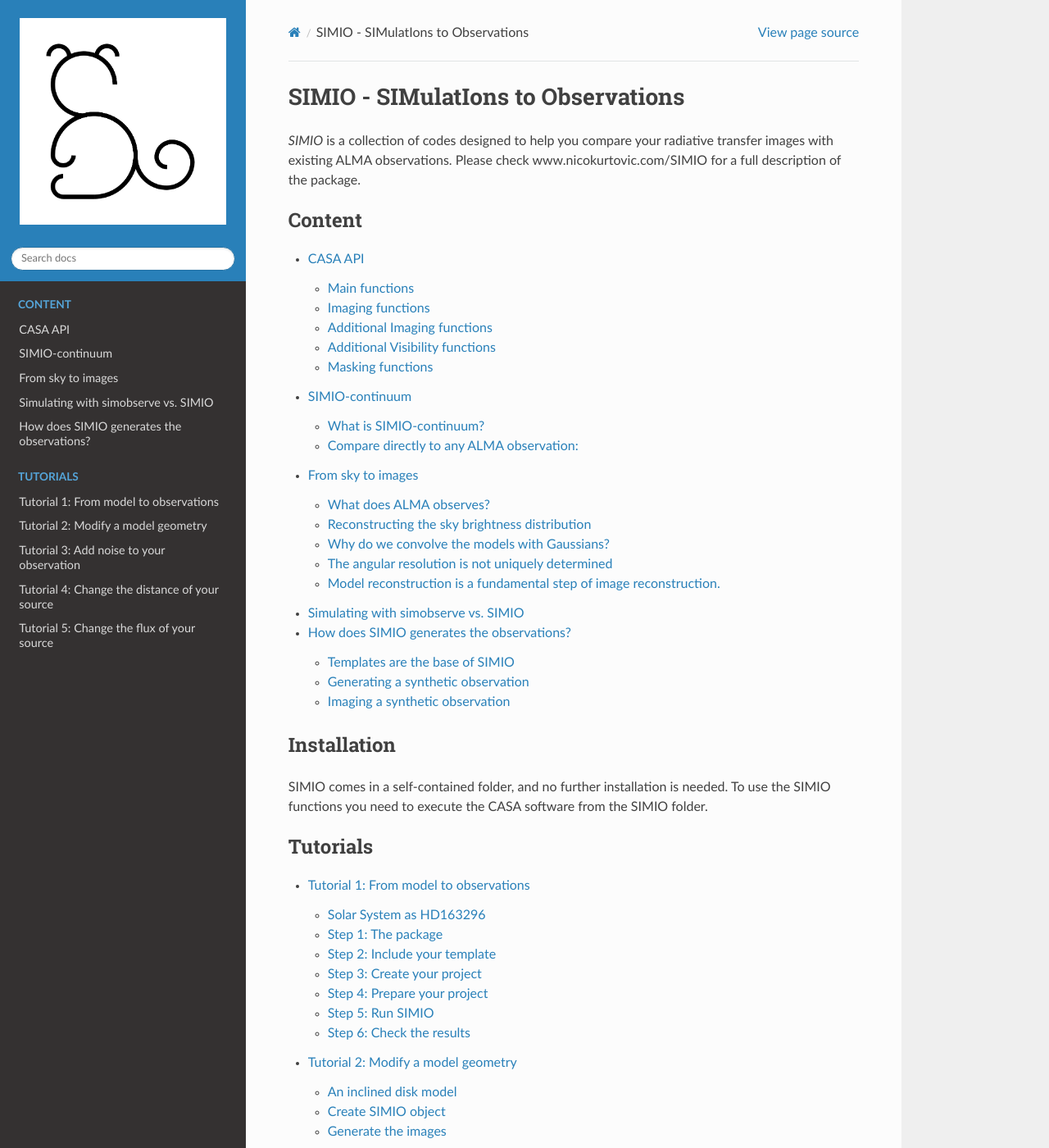
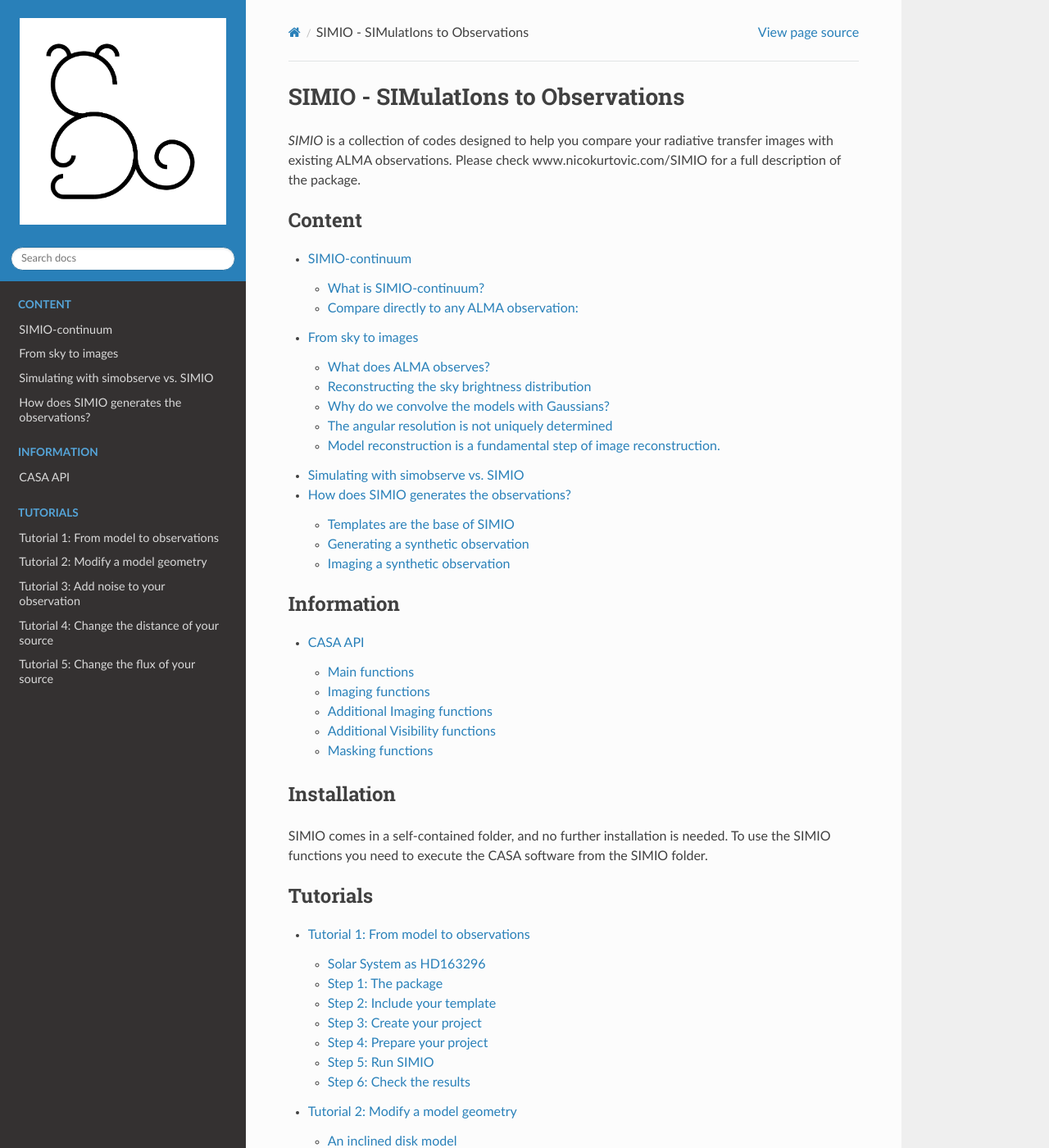
Before and after one commit to nicokurtovic/SIMIO, a Sphinx documentation site: the page built from docs/index.rst, in a window 1280 px wide and 1400 px high. Shown: the whole window at 82% size. Built offline with Sphinx 7.4.7 and the Read the Docs theme 2.0.0, drawn with Linux system fonts in a browser that asks for light colours; formulas are drawn with MathJax 3.

Commit message:
Update index

```diff
--- a/docs/index.rst
+++ b/docs/index.rst
@@ -9,11 +9,17 @@ a full description of the package.
    :maxdepth: 2
    :caption: Content
 
-   content/api_simio
    content/content_0
    content/content_1
    content/content_2
    content/content_3
+
+.. toctree::
+   :maxdepth: 2
+   :caption: Information
+
+   content/api_simio
+
 
 Installation
 ------------
```
